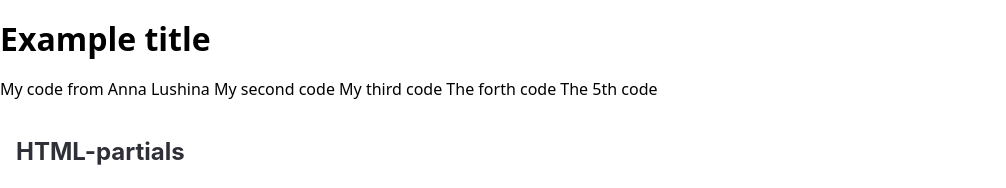
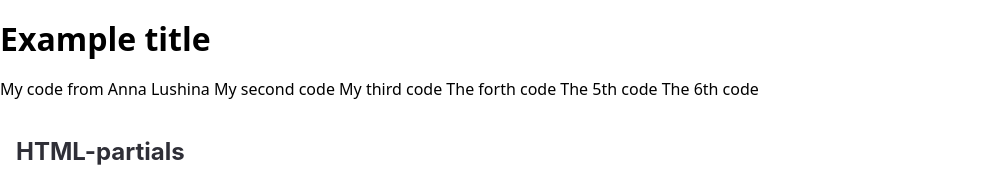
Before and after one commit to OlhaLushina/restaurant, a website built with Parcel: page src/index.html in a window 1280 px wide. Shown: the top 188 px of the page, without its empty margins (0-1006 px from the left). Built offline with nearby package versions, Linux system fonts and the light colour scheme.

Commit message:
Update index.html

```diff
--- a/src/index.html
+++ b/src/index.html
@@ -14,6 +14,7 @@
 	My third code
 	The forth code
 	The 5th code
+	The 6th code
     <!-- ❗️❗️❗️ Add partials like so for every page -->
     <include src="./partials/example.html"></include>
   </body>
```
